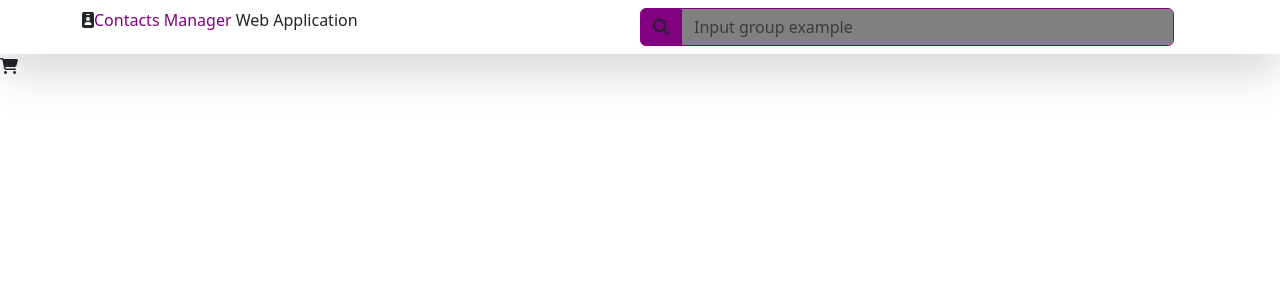
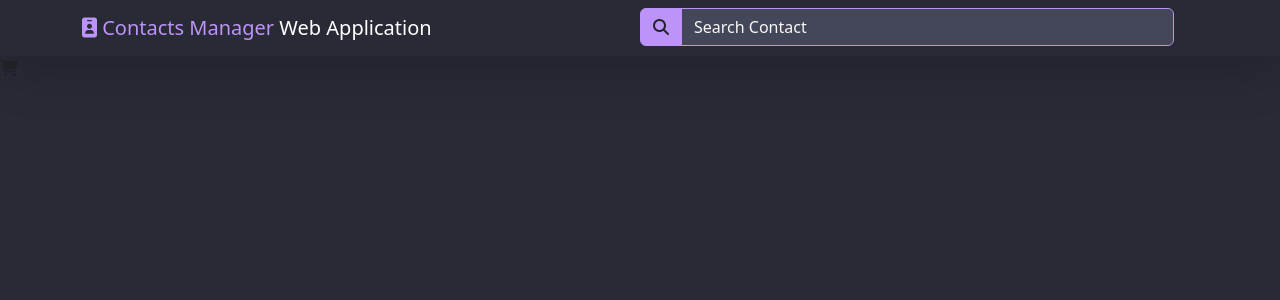
Before and after one commit to AmirTabaee/frontend-snap-assignment, a React app: page / in a window 1280 px wide. Shown: the top 300 px of the page. Built offline with nearby package versions, Linux system fonts and the light colour scheme.

Commit message:
feat: color pallet and custom styles added to project

```diff
--- a/src/components/Navbar.js
+++ b/src/components/Navbar.js
@@ -1,17 +1,27 @@
 import React from "react";
 import SearchContact from "./contact/SearchContact";
 
+import { PURPLE, BACKGROUND } from "../helpers/colors";
+
 const Navbar = () => {
     return (
-        <nav className="navbar navbar-dark navbar-expand-sm shadow-lg">
+        <nav
+            className="navbar navbar-dark navbar-expand-sm shadow-lg"
+            style={{ backgroundColor: BACKGROUND }}
+        >
             <div className="container">
                 <div className="row w-100">
                     <div className="col">
-                        <i className="fas fa-id-badge" />
-                        <span style={{ color: "purple" }}>
-                            Contacts Manager
-                        </span>{" "}
-                        Web Application
+                        <div className="navbar-brand">
+                            <i
+                                className="fas fa-id-badge"
+                                style={{ color: PURPLE }}
+                            />{" "}
+                            <span style={{ color: PURPLE }}>
+                                Contacts Manager
+                            </span>{" "}
+                            Web Application
+                        </div>
                     </div>
                     <div className="col">
                         <SearchContact />
--- a/src/components/contact/SearchContact.js
+++ b/src/components/contact/SearchContact.js
@@ -1,4 +1,6 @@
 import React from "react";
+
+import { PURPLE, COMMENT } from "../../helpers/colors";
 
 const SearchContact = () => {
     return (
@@ -7,8 +9,8 @@
                 className="input-group-text"
                 id="basic-addon1"
                 style={{
-                    backgroundColor: "purple",
-                    borderColor: "purple",
+                    backgroundColor: PURPLE,
+                    borderColor: PURPLE,
                 }}
             >
                 <i className="fas fa-search" />
@@ -18,10 +20,10 @@
                 type="text"
                 class="form-control"
                 style={{
-                    backgroundColor: "gray",
-                    borderColor: "purple",
+                    backgroundColor: COMMENT,
+                    borderColor: PURPLE,
                 }}
-                placeholder="Input group example"
+                placeholder="Search Contact"
                 aria-label="Input group example"
                 aria-describedby="btnGroupAddon"
             />
--- /dev/null
+++ b/src/helpers/colors.js
@@ -0,0 +1,11 @@
+export const BACKGROUND = "#282a36";
+export const CURRENT_LINE = "#44475a";
+export const FOREGROUND = "#f8f8f2";
+export const COMMENT = "#6272a4";
+export const CYAN = "#8be9fd";
+export const GREEN = "#50fa7b";
+export const ORANGE = "#ffb86c";
+export const PINK = "#ff79c6";
+export const PURPLE = "#bd93f9";
+export const RED = "#ff5555";
+export const YELLOW = "#f1fa8c";
--- a/src/index.scss
+++ b/src/index.scss
@@ -2,3 +2,27 @@
 $fa-font-path: "~@fortawesome/fontawesome-free/webfonts";
 @import "~@fortawesome/fontawesome-free/scss/fontawesome.scss";
 @import "~@fortawesome/fontawesome-free/scss/solid.scss";
+
+body{
+    background-color:#282a36 ;
+}
+
+input[type="text"]::-webkit-input-placeholder,
+input[type="email"]::-webkit-input-placeholder,
+input[type="number"]::-webkit-input-placeholder{
+    color:#f8f8f4 ;
+}
+
+input[type="text"],
+input[type="email"],
+input[type="number"]{
+    color: #f8f8f4 !important;
+    background-color: #44475a !important;
+    border-color: #bd93f9 !important;
+}
+
+.form-control{
+    background-color: #44475a !important;
+    color: #f8f8f4 !important;
+    border-color: #bd93f9 !important;
+}
```
Also changed, not shown: src/components/contact/Contacts.js (added, +11 -0 lines).
